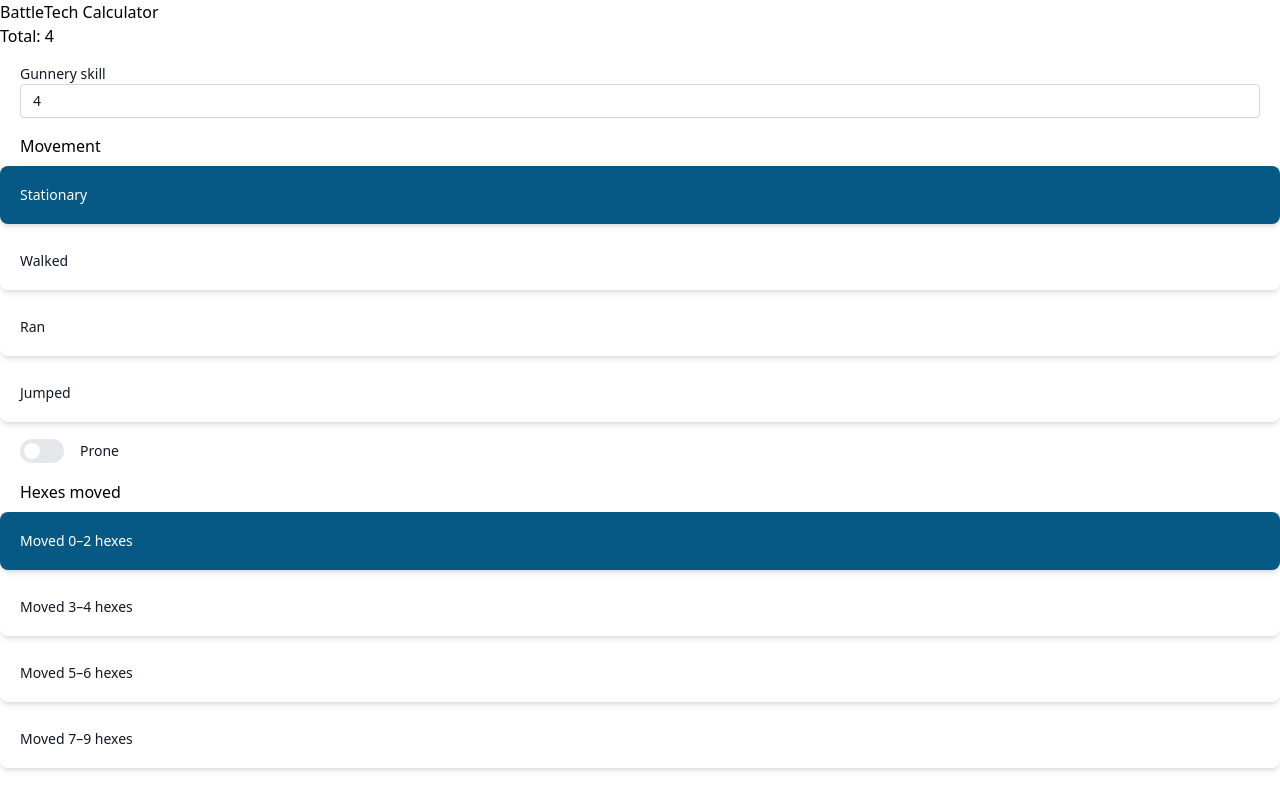
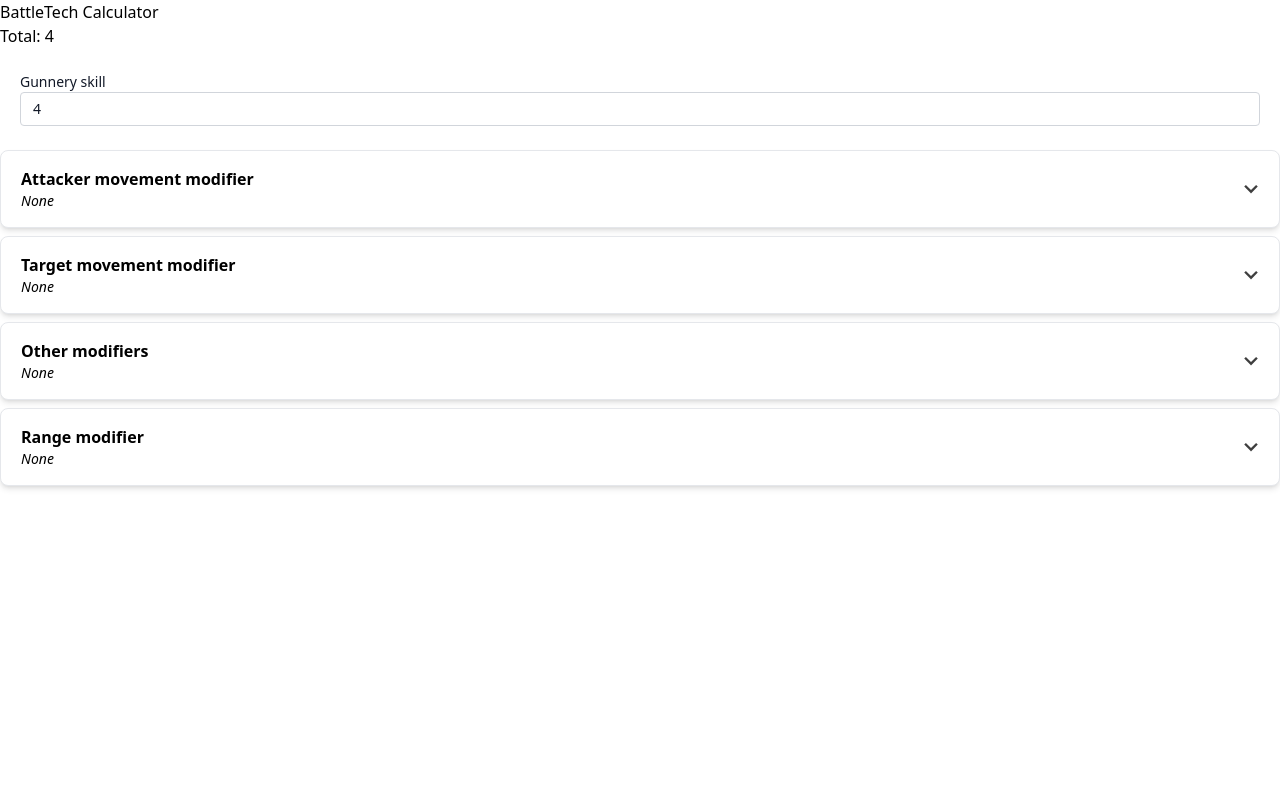
Before and after one commit to muriqui/btcalc, a React (Create React App) app: page / in a window 1280 px wide. Shown: the top 797 px of the page. Built offline with nearby package versions, Linux system fonts and the light colour scheme.

Commit message:
Use Disclosure in Gator display.

```diff
--- a/src/components/displays/Gator/Gator.tsx
+++ b/src/components/displays/Gator/Gator.tsx
@@ -1,9 +1,10 @@
 import React, { useState } from "react";
-import { totalModifiers } from "utils/modifiers";
+import { totalModifiers, summarizeModifiers } from "utils/modifiers";
 import GunnerySkill from "components/modifiers/GunnerySkill/GunnerySkill";
 import AttackerMovementModifier from "components/calculators/AttackerMovementModifier/AttackerMovementModifier";
 import TargetMovementModifier from "components/calculators/TargetMovementModifier/TargetMovementModifier";
 import RangeModifier from "components/calculators/RangeModifier/RangeModifier";
+import Disclosure from "components/ui/Disclosure/Disclosure";
 
 /**
  * Implements the GATOR method.
@@ -21,7 +22,7 @@
     totalModifiers(range);
 
   return (
-    <div {...props}>
+    <div className="space-y-2" {...props}>
       <div>
         Total:{" "}
         {total <= 2 ? "Automatic hit" : total > 12 ? "Impossible" : total}
@@ -30,19 +31,36 @@
         value={gunnery}
         onChange={(label, value) => setGunnery(value)}
       />
+      <Disclosure
+        summary="Attacker movement modifier"
+        description={summarizeModifiers(attacker) || "None"}
+      >
         <AttackerMovementModifier
           selected={attacker}
           onChange={(selected) => setAttacker(selected)}
         />
+      </Disclosure>
+      <Disclosure
+        summary="Target movement modifier"
+        description={summarizeModifiers(target) || "None"}
+      >
         <TargetMovementModifier
           selected={target}
           onChange={(selected) => setTarget(selected)}
         />
+      </Disclosure>
+      <Disclosure summary="Other modifiers" description="None">
         <div>@todo "Other" coming soon because it's complicated.</div>
+      </Disclosure>
+      <Disclosure
+        summary="Range modifier"
+        description={summarizeModifiers(range) || "None"}
+      >
         <RangeModifier
           selected={range}
           onChange={(selected) => setRange(selected)}
         />
+      </Disclosure>
     </div>
   );
 }
```
Lines whose indentation alone changed are shown as unchanged.
